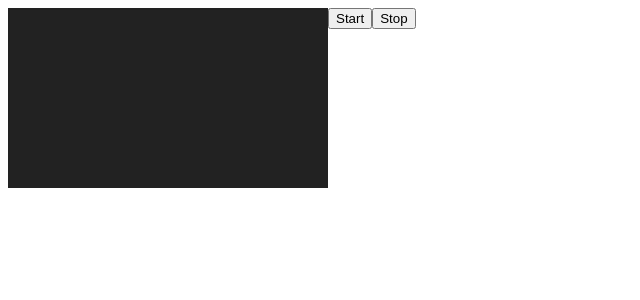
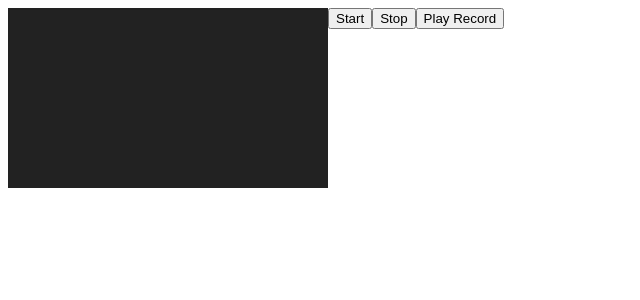
Before and after one commit to Zefirot/Reto-Frontend, a React (Create React App) app: page / in a window 1280 px wide. Shown: the top 300 px of the page, without its empty margins (0-640 px from the left). Built offline with nearby package versions, Linux system fonts and the light colour scheme.

Commit message:
[Update] Se implemento la grabacion-stop y play

```diff
--- a/src/App.js
+++ b/src/App.js
@@ -1,10 +1,10 @@
-import MediaRecorder from "./components//MediaRecorder/MediaRecorder";
+import RecordWindow from "./components//MediaRecorder/MediaRecorder";
 import "./components/MediaRecorder/MediaRecorder.css";
 
 function App() {
   return (
     <div>
-      <MediaRecorder />
+      <RecordWindow />
     </div>
   );
 }
--- a/src/components/MediaRecorder/MediaRecorder.jsx
+++ b/src/components/MediaRecorder/MediaRecorder.jsx
@@ -1,19 +1,12 @@
-import React, {useRef} from 'react';
-//import './src/components/MediaRecorder/MediaRecorder.css';
+import React, { useRef } from 'react';
 
-export default function MediaRecorder() {
+export default function RecordWindow() {
   let mediaRecorder;
   let recordedBlobs;
   const myContainer = useRef();
-  /* const style = {
-    '--width':'25vw',
-    'width': 'var(--width)',
-    'height':'calc(var(--width) * 0.5625)',
-    'background': '#222'
-  }
- */
+
   const webCamOn = async () => {
-    const constraints = {audio: true, video: {width: 1280, height: 720}};
+    const constraints = { audio: true, video: { width: 1280, height: 720 } };
 
     try {
       const stream = await navigator.mediaDevices.getUserMedia(constraints);
@@ -21,38 +14,25 @@ export default function MediaRecorder() {
 
       myContainer.current.srcObject = stream;
       myContainer.current.play()
+
     } catch (e) {
       console.error('navigator.getUserMedia error:', e);
     }
   };
 
-  return (
-    <div>
-      <video ref={myContainer} >
-        <button>asd</button>
-      </video>
-      <button onClick={webCamOn}>Start</button>
-      <button>Stop</button>
-    </div>
-  )
-}
+  const startRecording = async () => {
+    await webCamOn()
 
-
-
-
-/* function startRecording() {
     recordedBlobs = [];
 
     try {
       mediaRecorder = new MediaRecorder(window.stream);
     } catch (e) {
       console.error('Exception while creating MediaRecorder:', e);
-    errorMsgElement.innerHTML = `Exception while creating MediaRecorder: ${JSON.stringify(e)}`;
       return;
     }
 
-  console.log('Created MediaRecorder', mediaRecorder, 'with options', options);
-  recordButton.textContent = 'Stop Recording';
+    console.log('Created MediaRecorder', mediaRecorder);
     mediaRecorder.onstop = (event) => {
       console.log('Recorder stopped: ', event);
       console.log('Recorded Blobs: ', recordedBlobs);
@@ -61,18 +41,32 @@ export default function MediaRecorder() {
     mediaRecorder.start();
     console.log('MediaRecorder started', mediaRecorder);
   }
-function stopRecording() {
+
+  const stopRecording = () => {
     mediaRecorder.stop();
-} */
+  }
 
+  const handleDataAvailable = (event) => {
+    if (event.data && event.data.size > 0) {
+      recordedBlobs.push(event.data);
+    }
+  }
 
-/* const playButton = document.querySelector('button#play');
-playButton.addEventListener('click', () => {
-  const mimeType = codecPreferences.options[codecPreferences.selectedIndex].value.split(';', 1)[0];
-  const superBuffer = new Blob(recordedBlobs, {type: mimeType});
-  recordedVideo.src = null;
-  recordedVideo.srcObject = null;
-  recordedVideo.src = window.URL.createObjectURL(superBuffer);
-  recordedVideo.controls = true;
-  recordedVideo.play();
-}); */
+  const playVideo = () => {
+    const superBuffer = new Blob(recordedBlobs);
+    myContainer.current.src = null;
+    myContainer.current.srcObject = null;
+    myContainer.current.src = window.URL.createObjectURL(superBuffer);
+    myContainer.current.controls = true;
+    myContainer.current.play();
+  }
+
+  return (
+    <div>
+      <video ref={myContainer}></video>
+      <button onClick={startRecording}>Start</button>
+      <button onClick={stopRecording}>Stop</button>
+      <button onClick={playVideo}>Play Record</button>
+    </div>
+  )
+}
```
Lines whose indentation alone changed are shown as unchanged.
